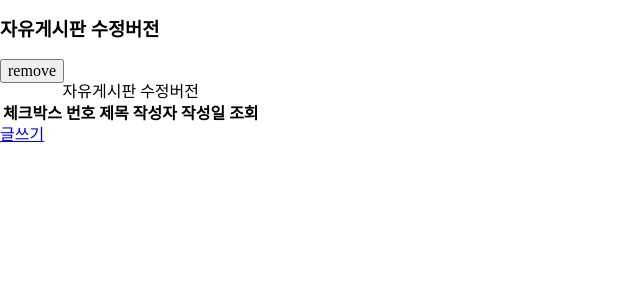
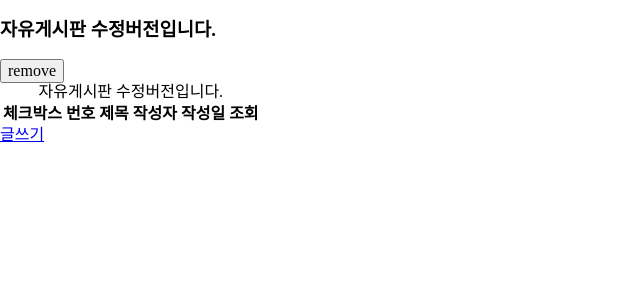
Before and after one commit to khk0613/php-homework-real-real, a PHP site: page / in a window 1280 px wide. Shown: the top 300 px of the page, without its empty margins (0-640 px from the left). Run offline with PHP 8.4, Linux system fonts and the light colour scheme; lists and menus that the app fills with data are empty; some libraries are stand-ins or nearby versions.

Commit message:
브렌치테스트

```diff
--- a/board2/index.php
+++ b/board2/index.php
@@ -9,7 +9,7 @@
 </head>
 <body>
 	<article class="boardArticle">
-		<h3>자유게시판 수정버전</h3>
+		<h3>자유게시판 수정버전입니다.</h3>
 		<div id="boardList">
 			<form action="removephp1.php" method="post">
 				<div class="btnSet">
@@ -17,7 +17,7 @@
 					<input type="submit" name="submit" value="remove">
 				</div>
 				<table>
-					<caption class="readHide">자유게시판 수정버전</caption>
+					<caption class="readHide">자유게시판 수정버전입니다.</caption>
 					<thead>
 						<tr>
 							<th scope="col" class="delete">체크박스</th>
```
